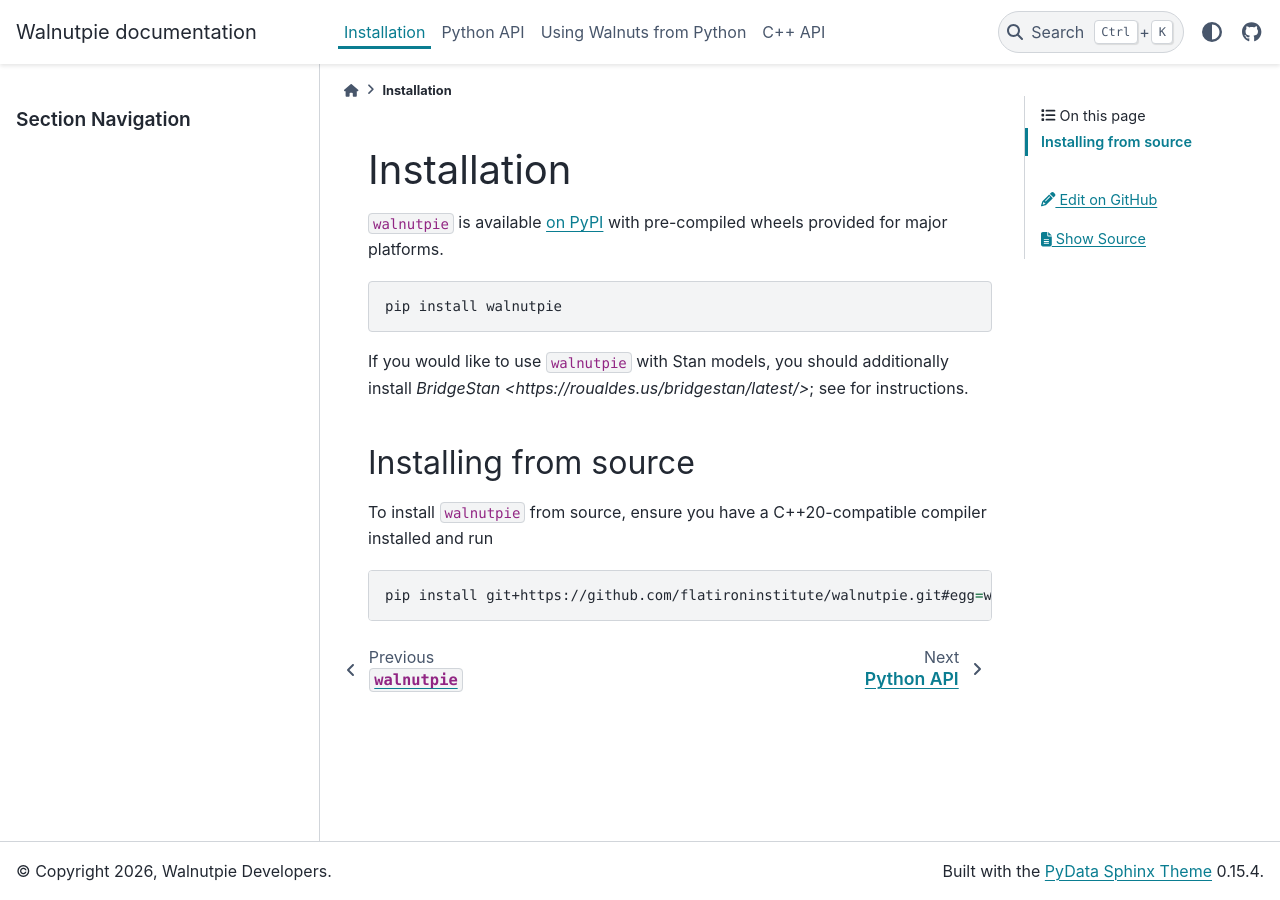
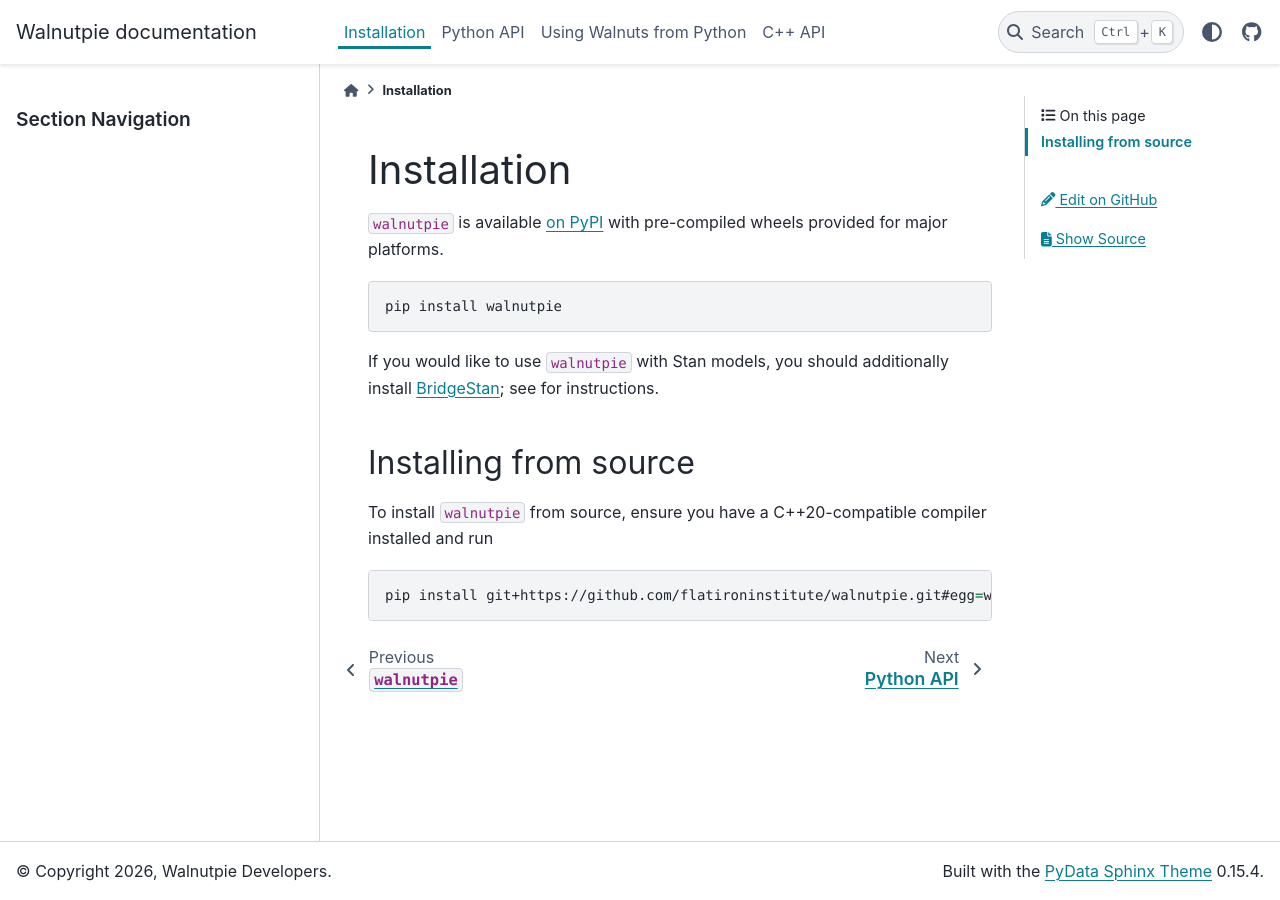
Before and after one commit to flatironinstitute/walnuts, a Sphinx documentation site: the page built from docs/install.rst, in a window 1280 px wide. Built offline with Sphinx 7.4.7 and the PyData theme 0.15.4, drawn with Linux system fonts in a browser that asks for light colours.

Commit message:
CI for publishing

```diff
--- a/docs/install.rst
+++ b/docs/install.rst
@@ -10,7 +10,7 @@
    pip install walnutpie
 
 If you would like to use ``walnutpie`` with Stan models, you should additionally
-install `BridgeStan <https://roualdes.us/bridgestan/latest/>`; see
+install `BridgeStan <https://roualdes.us/bridgestan/latest/>`__; see
 :external+bridgestan:doc:`BridgeStan Python Installation <languages/python>`
 for instructions.
 
--- a/pyproject.toml
+++ b/pyproject.toml
@@ -21,6 +21,7 @@
 [project.urls]
 "Homepage" = "https://github.com/flatironinstitute/walnutpie"
 "Bug Tracker" = "https://github.com/flatironinstitute/walnutpie/issues"
+"Documentation" = "https://flatironinstitute.github.io/walnutpie/latest/"
 
 [project.optional-dependencies]
 stan = ["bridgestan>=2.9.0", "stanio"]
```
Also changed, not shown: 1 other file.
